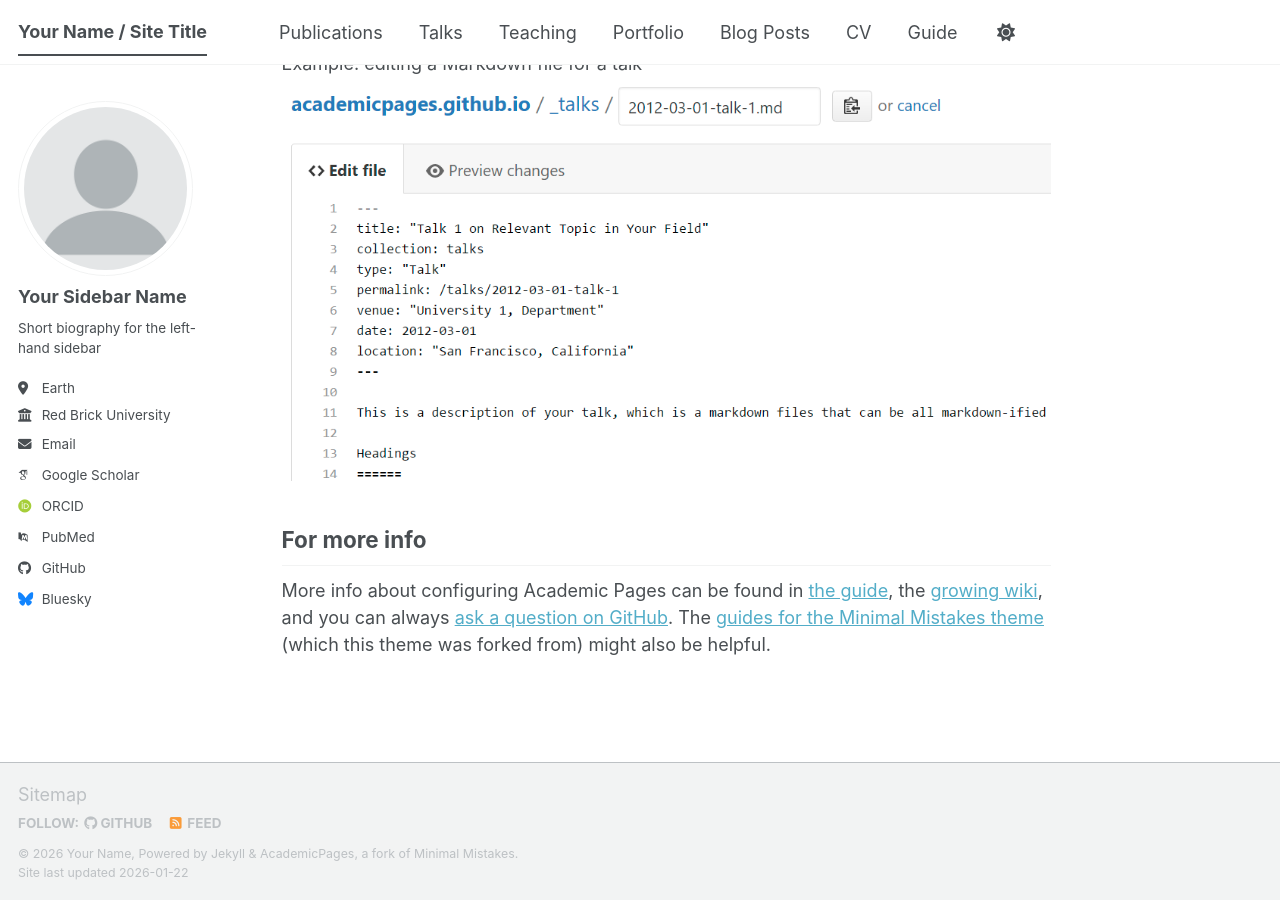
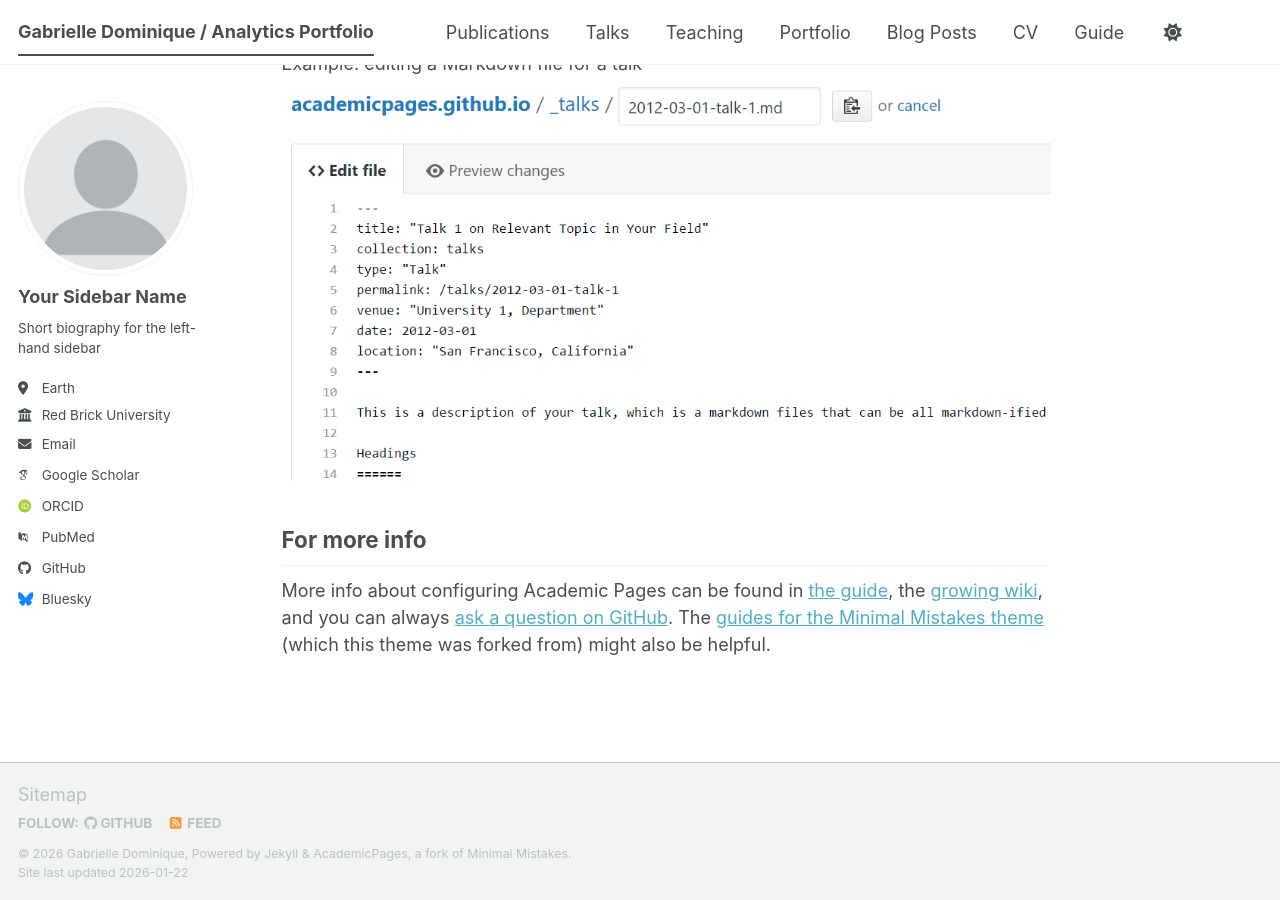
Before and after one commit to gabriellejd/gabriellejd.github.io, a Jekyll site: the page built from _pages/about.md, in a window 1280 px wide and 900 px high, scrolled down 2720 px. Built offline with Jekyll 4.4.1, drawn with Linux system fonts in a browser that asks for light colours; some web fonts are replaced; a script bundle is joined from its source files by our own code; library files that are not in the unit come from our copies.

Commit message:
Update _config.yml

```diff
--- a/_config.yml
+++ b/_config.yml
@@ -9,14 +9,14 @@
 # Basic Site Settings
 locale                   : "en-US"
 site_theme               : "default" # The available themes options are "default", "air", "sunrise", "mint", "dirt" and "contrast"
-title                    : "Your Name / Site Title"
+title                    : "Gabrielle Dominique / Analytics Portfolio"
 title_separator          : "-"
-name                     : &name "Your Name"
-description              : &description "Your Name's academic portfolio"   # Update this with a general description of your site, this is the default if not overridden by a page
-url                      : https://academicpages.github.io # The base hostname & protocol for your site e.g. "https://[your GitHub username].github.io",
+name                     : &name "Gabrielle Dominique"
+description              : &description "Gabrielle Dominique's analytics portfolio showcasing projects in data analysis, GIS, regression modeling, and data-driven insights"   # Update this with a general description of your site, this is the default if not overridden by a page
+url                      : https://gabriellejd.github.io # The base hostname & protocol for your site e.g. "https://[your GitHub username].github.io",
                                                            # or if you already have some other page hosted on Github then use "https://[your GitHub username].github.io/[Your Repo Name]"
 baseurl                  : "" # the subpath of your site, e.g. "/blog"
-repository               : "academicpages/academicpages.github.io"
+repository               : "gabriellejd/gabriellejd.github.io"
 
 # Site Author - The following control what appear as part of the author content on the side bar.
 #               If a field is blank the icon and link will not appear, otherwise it will be shown.
```
